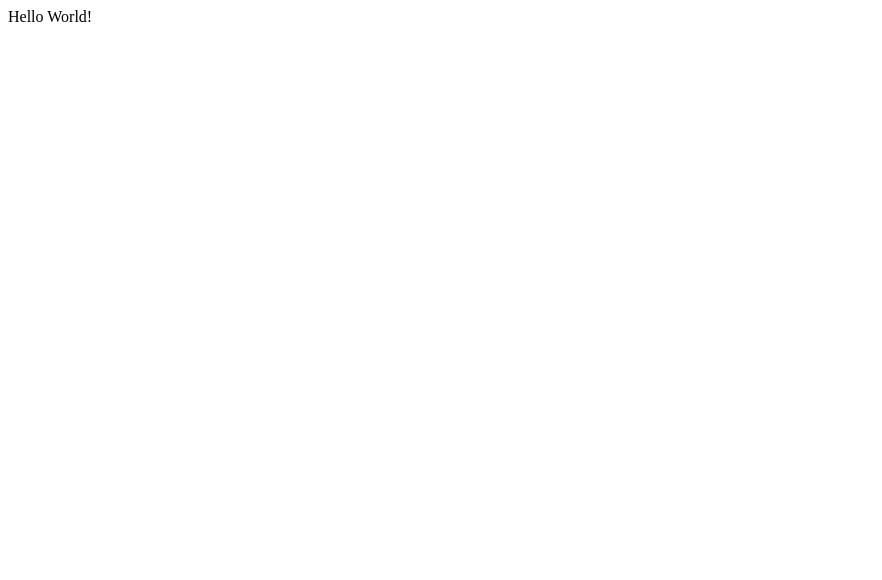
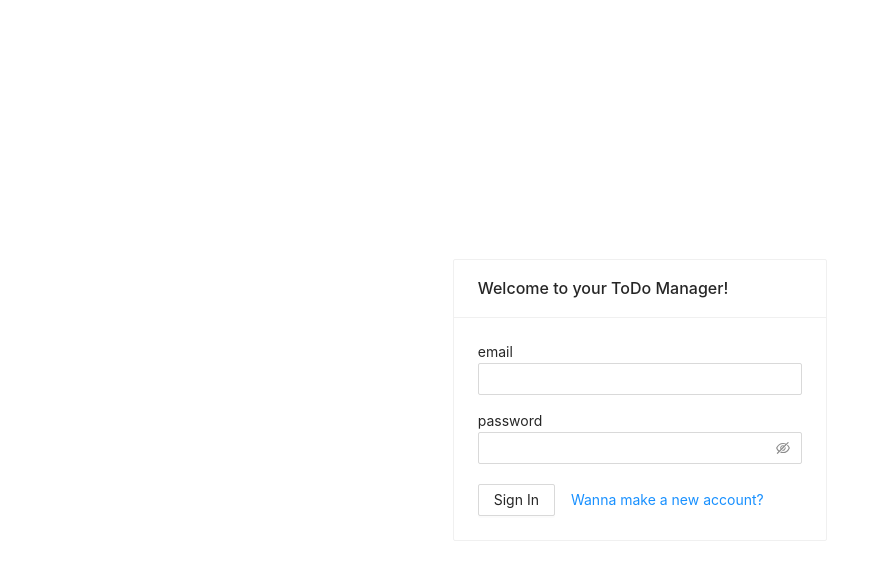
Before and after one commit to reyJang97/wanted-pre-onboarding-challenge-fe-1, a React (Create React App) app: page / in a window 1280 px wide. Shown: the top 580 px of the page, without its empty margins (0-882 px from the left). Built offline with nearby package versions, Linux system fonts and the light colour scheme.

Commit message:
ADD: main page (sign in)

```diff
--- /dev/null
+++ b/src/App.css
@@ -0,0 +1,8 @@
+@import "~antd/dist/antd.css";
+
+.App {
+  display: flex;
+  justify-content: center;
+  align-items: center;
+  height: 100vh;
+}
--- a/src/App.js
+++ b/src/App.js
@@ -1,7 +1,46 @@
 import React from "react";
+import "./App.css";
+import { useForm } from "react-hook-form";
+import { yupResolver } from "@hookform/resolvers/yup";
+import { signInYup } from "./utils/schema";
+import { Button, Card, Space } from "antd";
+import InputField from "./components/FormFields/InputField";
+import PasswordField from "./components/FormFields/PasswordField";
 
 function App() {
-  return <div className="App">Hello World!</div>;
+  const {
+    handleSubmit,
+    control,
+    formState: { errors },
+  } = useForm({
+    resolver: yupResolver(signInYup),
+    mode: "onBlur",
+  });
+
+  const onSubmit = (data) => {
+    alert("Success");
+  };
+
+  return (
+    <div className="App">
+      <Card title="Welcome to your ToDo Manager!" size="large">
+        <form onSubmit={handleSubmit(onSubmit)}>
+          <Space direction="vertical" size={20}>
+            <section>
+              <Space direction="vertical" size={15}>
+                <InputField control={control} errors={errors} />
+                <PasswordField control={control} errors={errors} />
+              </Space>
+            </section>
+            <section>
+              <Button>Sign In</Button>
+              <Button type="link">Wanna make a new account?</Button>
+            </section>
+          </Space>
+        </form>
+      </Card>
+    </div>
+  );
 }
 
 export default App;
```
